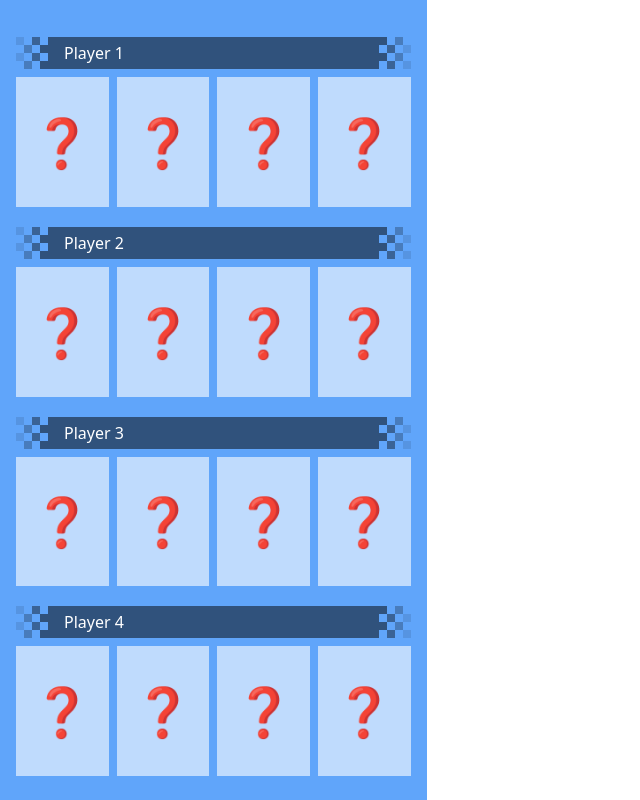
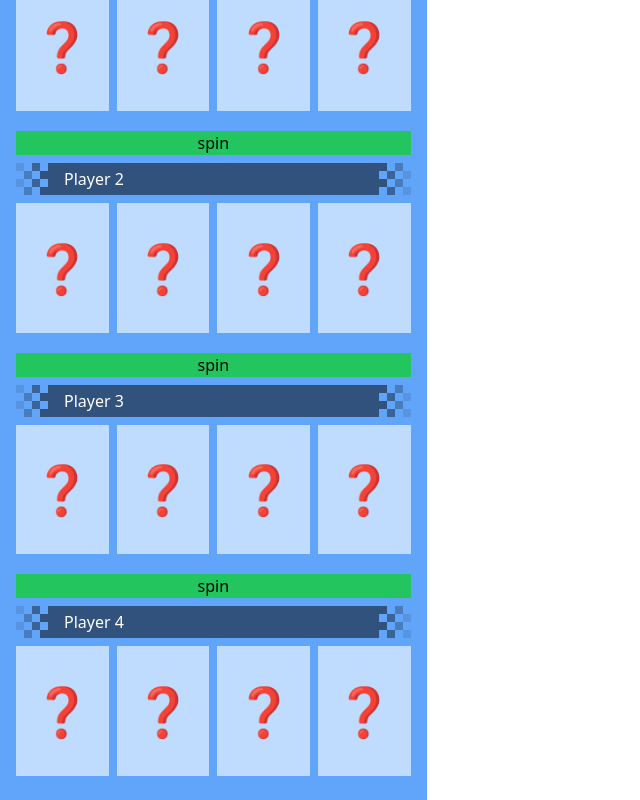
Before and after one commit to Alvadda/mario-kart-randomizer, a React (Vite) app: page / in a window 1280 px wide. Shown: the whole page, without its empty margins (0-640 px from the left). Built offline with nearby package versions, Linux system fonts and the light colour scheme.

Commit message:
use hook instead of component

```diff
--- a/src/components/player.tsx
+++ b/src/components/player.tsx
@@ -1,15 +1,24 @@
 import { PlayerBanner } from '@/components/playerBanner'
-import { RandomSelector } from '@/components/randomSelector'
+import { useRandomSelector } from '@/components/useRandomSelector'
 
 type PlayerProps = {
     name: string
 }
 
 export const Player = ({ name }: PlayerProps) => {
+    const { RandomSelector, isSpinning, spin } = useRandomSelector()
+
     return (
-        <div className=" w-full flex flex-col gap-2">
+        <div className="w-full flex flex-col gap-2">
+            <button
+                className="bg-green-500 disabled:bg-red-700"
+                onClick={spin}
+                disabled={isSpinning}
+            >
+                spin
+            </button>
             <PlayerBanner name={name} />
-            <RandomSelector test="string" />
+            <RandomSelector />
         </div>
     )
 }
--- a/src/components/randomSelector.tsx
+++ b/src/components/useRandomSelector.tsx
@@ -1,12 +1,8 @@
-import { useRef, useState } from 'react'
-
-type RandomSelectorProps = {
-    test: string
-}
+import { useCallback, useRef, useState } from 'react'
 
 const items = ['🍭', '❌', '⛄️', '🦄', '🍌', '💩', '👻', '😻', '💵', '🤡', '🦖', '🍎', '😂', '🖕']
 
-function shuffle([...arr]) {
+const shuffle = ([...arr]) => {
     let m = arr.length
     while (m) {
         const i = Math.floor(Math.random() * m--)
@@ -22,12 +18,12 @@ export const createBox = () => {
     return newBox
 }
 
-export const RandomSelector = ({ test }: RandomSelectorProps) => {
+export const useRandomSelector = () => {
     const doorsRef = useRef<Array<HTMLDivElement | null>>([])
     const [isSpinning, setIsSpinning] = useState(false)
     const [prevWinner, setPrevWinner] = useState<string[]>([])
 
-    const spin = async () => {
+    const spin = useCallback(async () => {
         const doors = doorsRef.current
         setIsSpinning(true)
         const winners: string[] = []
@@ -63,13 +59,15 @@ export const RandomSelector = ({ test }: RandomSelectorProps) => {
         }
         setPrevWinner(winners)
         setTimeout(() => setIsSpinning(false), 2000)
-    }
+    }, [prevWinner])
 
-    return (
+    const RandomSelector = useCallback(
+        () => (
             <>
                 <div className="flex gap-2">
                     {Array.from(Array(4)).map((_, index) => (
                         <div
+                            key={index}
                             ref={(el) => (doorsRef.current[index] = el)}
                             className="w-full bg-white/60 aspect-[5/7] overflow-hidden"
                         >
@@ -80,5 +78,13 @@ export const RandomSelector = ({ test }: RandomSelectorProps) => {
                     ))}
                 </div>
             </>
+        ),
+        []
     )
+
+    return {
+        isSpinning,
+        spin,
+        RandomSelector,
     }
+}
```
Lines whose indentation alone changed are shown as unchanged.
